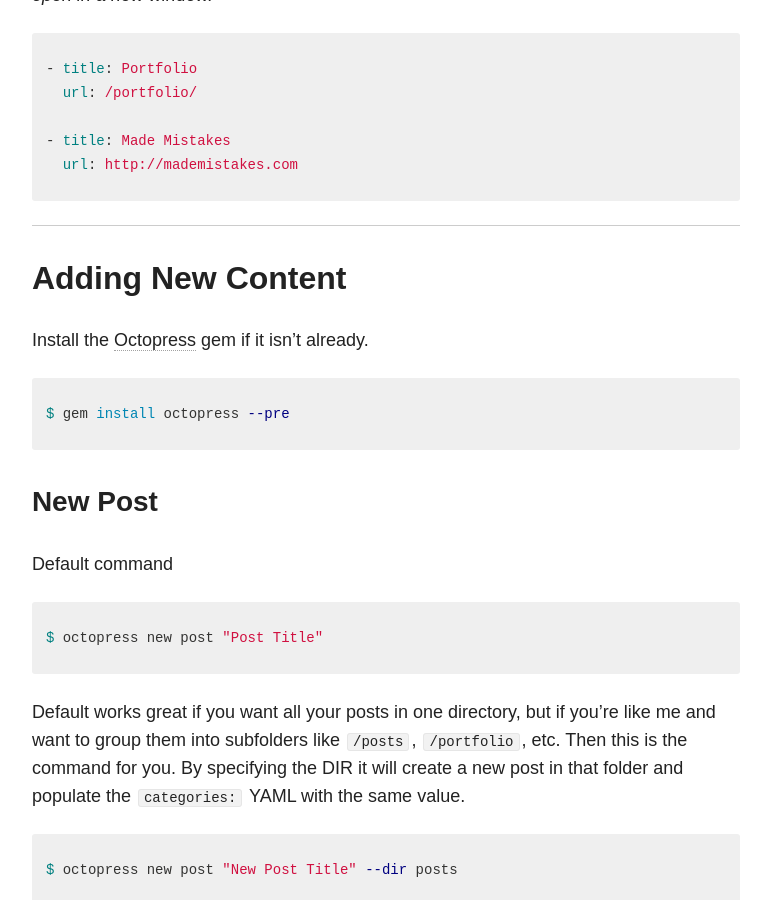
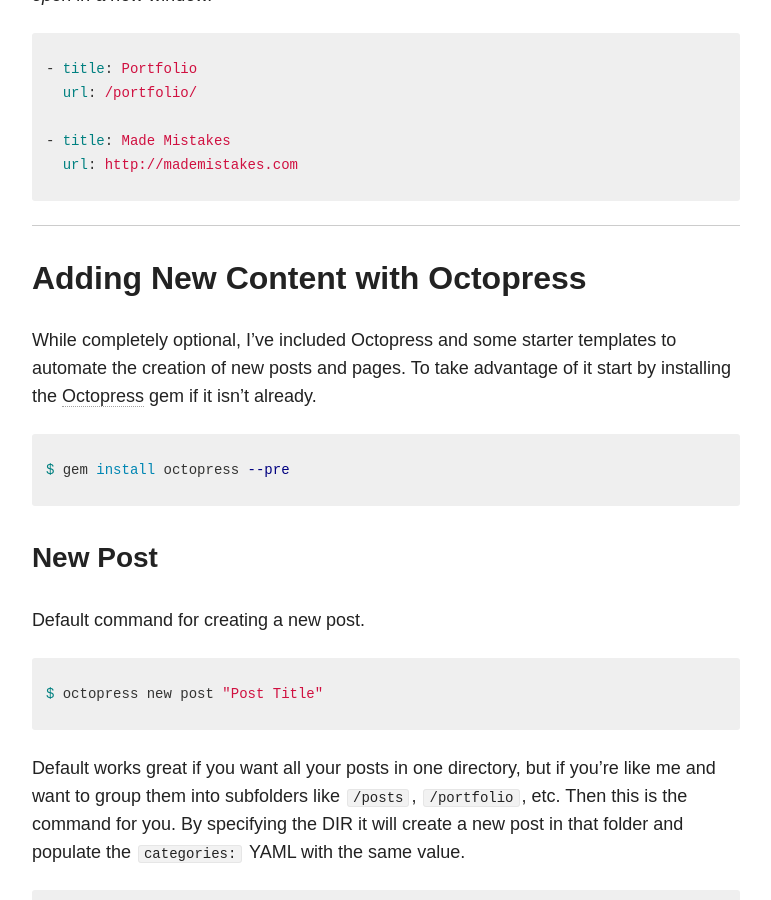
Before and after one commit to FoxerCoeee/FoxerCoeee, a Jekyll site: the page built from theme-setup/index.md, in a window 1280 px wide and 900 px high, scrolled down 4506 px. Shown: the whole window, without its empty margins (254-1025 px from the left). Built offline with Jekyll 4.4.1, drawn with Linux system fonts in a browser that asks for light colours; nearby versions of some CDN libraries; some of the changed text lies outside the part shown.

Commit message:
Mention that Octopres is optional - Used to automate the creation of new posts and pages

```diff
--- a/theme-setup/index.md
+++ b/theme-setup/index.md
@@ -129,9 +129,9 @@
 
 ---
 
-## Adding New Content
+## Adding New Content with Octopress
 
-Install the [Octopress](https://github.com/octopress/octopress) gem if it isn't already.
+While completely optional, I've included Octopress and some starter templates to automate the creation of new posts and pages. To take advantage of it start by installing the [Octopress](https://github.com/octopress/octopress) gem if it isn't already.
 
 {% highlight bash %}
 $ gem install octopress --pre
@@ -139,7 +139,7 @@
 
 ### New Post
 
-Default command
+Default command for creating a new post.
 
 {% highlight bash %}
 $ octopress new post "Post Title"
```
